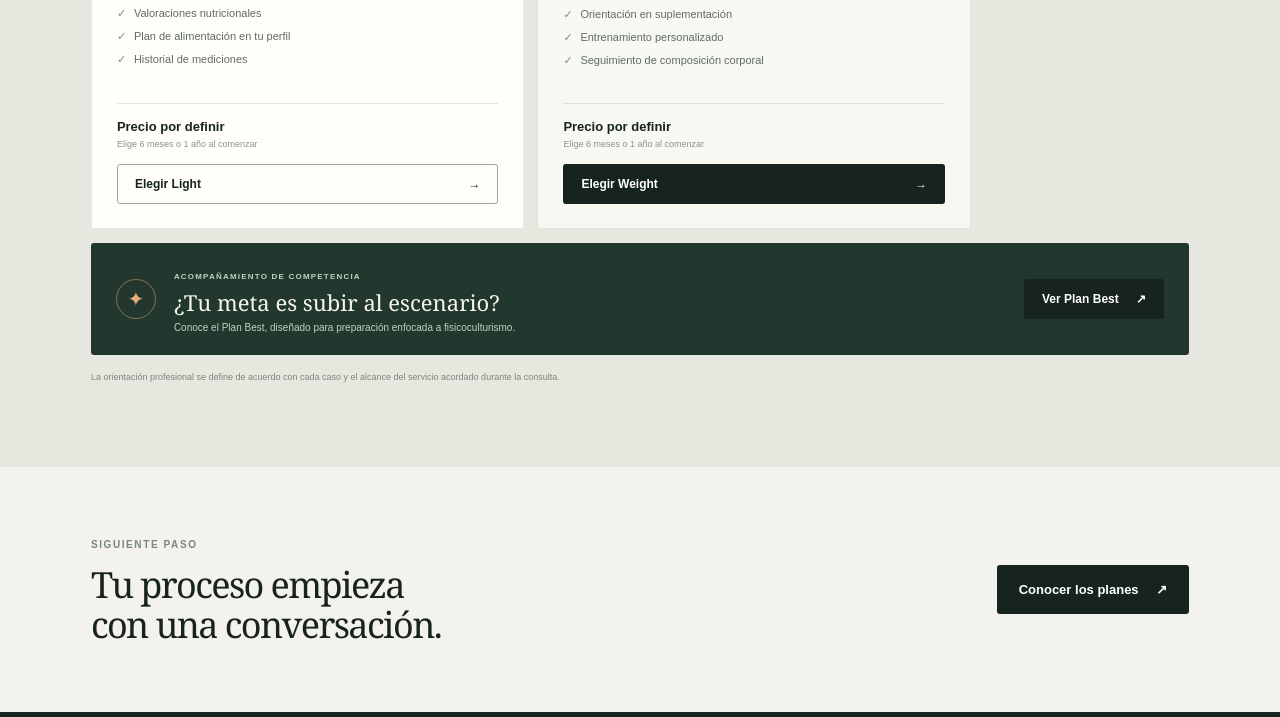
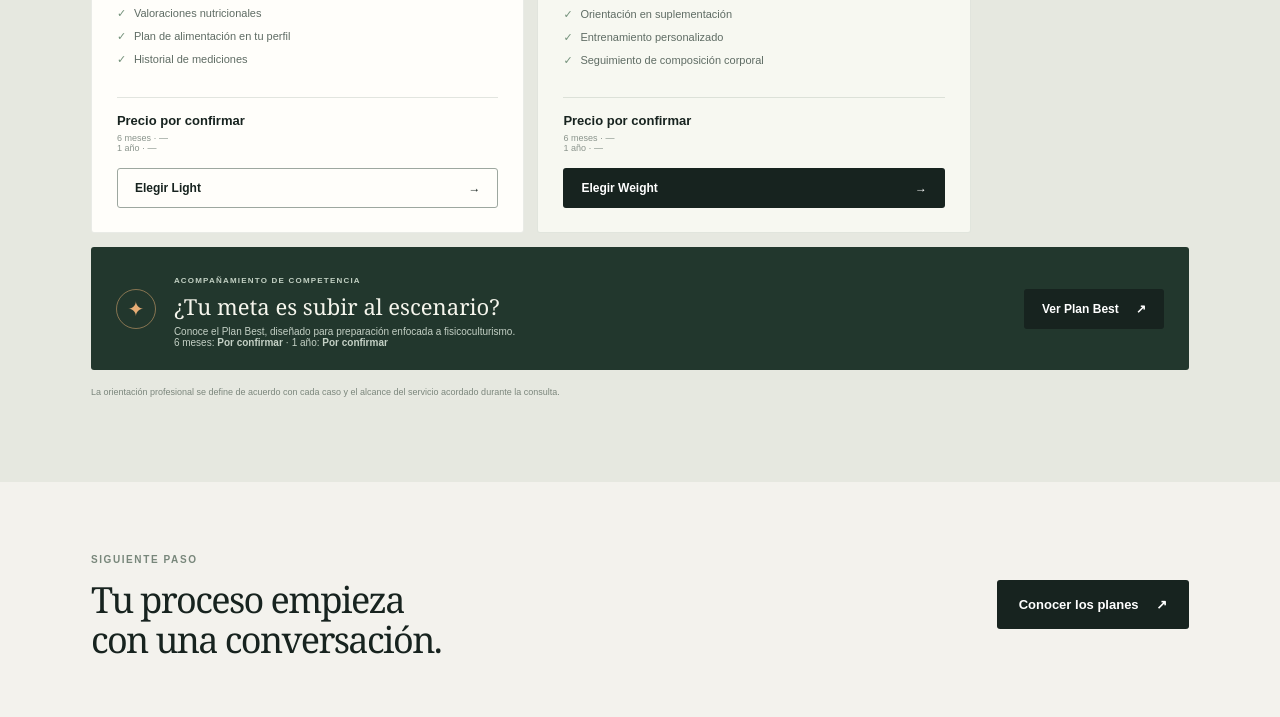
Before and after one commit to ent2026/ent-nutricion-portal, a plain HTML site: page index.html in a window 1280 px wide. Shown: the part 1913-2630 px from the top of the page. Drawn offline with nearby package versions, Linux system fonts and the light colour scheme.

Commit message:
Connect ENT portal features and public settings

```diff
--- a/index.html
+++ b/index.html
@@ -9,7 +9,7 @@
   <link rel="stylesheet" href="styles.css" />
 </head>
 <body>
-  <div class="preview-strip"><span class="preview-dot"></span> Vista previa · Los perfiles y datos son ficticios</div>
+  <div class="preview-strip"><span class="preview-dot"></span> ENT · Nutrición y rendimiento</div>
   <header class="site-header">
     <a class="brand" href="#inicio" aria-label="ENT, Esteban Téllez, Nutriólogo">
       <span class="brand-mark">E<span>N</span>T</span>
@@ -32,6 +32,7 @@
   </nav>
 
   <main id="inicio">
+    <section class="public-announcement section-wrap" id="public-announcement" hidden aria-live="polite"></section>
     <section class="hero section-wrap">
       <div class="hero-copy">
         <div class="eyebrow"><span class="eyebrow-line"></span> NUTRICIÓN CON SEGUIMIENTO REAL</div>
@@ -88,10 +89,10 @@
       <div class="section-wrap">
         <div class="plans-heading"><div><span class="section-kicker">ACOMPAÑAMIENTO A TU MEDIDA</span><h2>Un plan que se adapta<br />a tu objetivo.</h2></div><p>Elige el tipo de acompañamiento que buscas.<br />Los detalles se revisan durante tu valoración.</p></div>
         <div class="plans-grid">
-          <article class="plan-card"><div class="plan-top"><span>01 / BIENESTAR</span><span class="plan-symbol">◌</span></div><h3>Plan Light</h3><p class="plan-summary">Lo esencial para comenzar con claridad.</p><ul><li>Consultas de seguimiento</li><li>Valoraciones nutricionales</li><li>Plan de alimentación en tu perfil</li><li>Historial de mediciones</li></ul><div class="plan-price"><strong>Precio por definir</strong><small>Elige 6 meses o 1 año al comenzar</small></div><button class="button button-outline plan-cta" data-plan="light">Elegir Light <span>→</span></button></article>
-          <article class="plan-card plan-card-featured"><div class="plan-top"><span>02 / RENDIMIENTO</span><span class="plan-symbol">✳</span></div><h3>Plan Weight</h3><p class="plan-summary">Más herramientas para entrenar con estructura.</p><ul><li>Todo lo incluido en Light</li><li>Orientación en suplementación</li><li>Entrenamiento personalizado</li><li>Seguimiento de composición corporal</li></ul><div class="plan-price"><strong>Precio por definir</strong><small>Elige 6 meses o 1 año al comenzar</small></div><button class="button button-dark plan-cta" data-plan="weight">Elegir Weight <span>→</span></button></article>
+          <article class="plan-card"><div class="plan-top"><span>01 / BIENESTAR</span><span class="plan-symbol">◌</span></div><h3>Plan Light</h3><p class="plan-summary">Lo esencial para comenzar con claridad.</p><ul><li>Consultas de seguimiento</li><li>Valoraciones nutricionales</li><li>Plan de alimentación en tu perfil</li><li>Historial de mediciones</li></ul><div class="plan-price"><strong data-plan-price="light">Precio por confirmar</strong><small>6 meses · <span data-plan-price-short="light">—</span><br>1 año · <span data-plan-price-long="light">—</span></small></div><button class="button button-outline plan-cta" data-plan="light">Elegir Light <span>→</span></button></article>
+          <article class="plan-card plan-card-featured"><div class="plan-top"><span>02 / RENDIMIENTO</span><span class="plan-symbol">✳</span></div><h3>Plan Weight</h3><p class="plan-summary">Más herramientas para entrenar con estructura.</p><ul><li>Todo lo incluido en Light</li><li>Orientación en suplementación</li><li>Entrenamiento personalizado</li><li>Seguimiento de composición corporal</li></ul><div class="plan-price"><strong data-plan-price="weight">Precio por confirmar</strong><small>6 meses · <span data-plan-price-short="weight">—</span><br>1 año · <span data-plan-price-long="weight">—</span></small></div><button class="button button-dark plan-cta" data-plan="weight">Elegir Weight <span>→</span></button></article>
         </div>
-        <div class="competition-callout"><div class="competition-icon">✦</div><div class="competition-copy"><span>ACOMPAÑAMIENTO DE COMPETENCIA</span><h3>¿Tu meta es subir al escenario?</h3><p>Conoce el Plan Best, diseñado para preparación enfocada a fisicoculturismo.</p></div><button class="button button-dark" data-view="competition">Ver Plan Best <span>↗</span></button></div>
+        <div class="competition-callout"><div class="competition-icon">✦</div><div class="competition-copy"><span>ACOMPAÑAMIENTO DE COMPETENCIA</span><h3>¿Tu meta es subir al escenario?</h3><p>Conoce el Plan Best, diseñado para preparación enfocada a fisicoculturismo.</p><p class="best-public-price">6 meses: <b data-plan-price-short="best">Por confirmar</b> · 1 año: <b data-plan-price-long="best">Por confirmar</b></p></div><button class="button button-dark" data-view="competition">Ver Plan Best <span>↗</span></button></div>
         <p class="plans-disclaimer">La orientación profesional se define de acuerdo con cada caso y el alcance del servicio acordado durante la consulta.</p>
       </div>
     </section>
```
